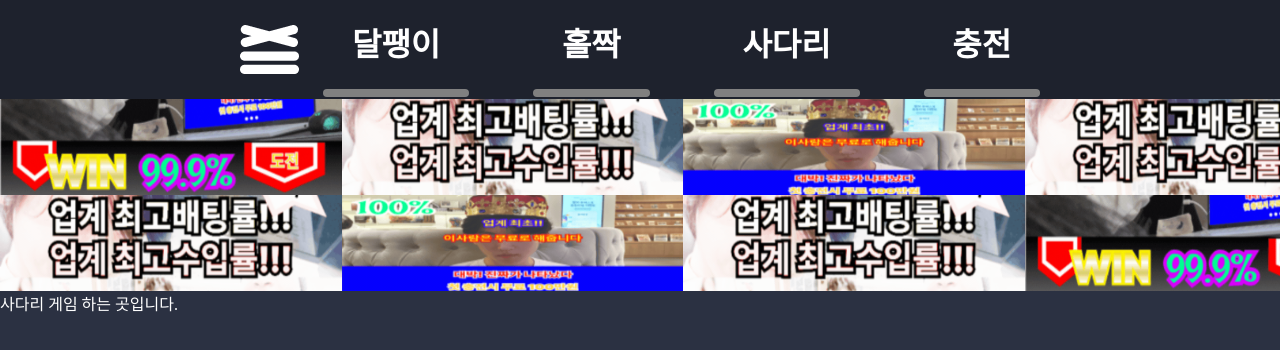
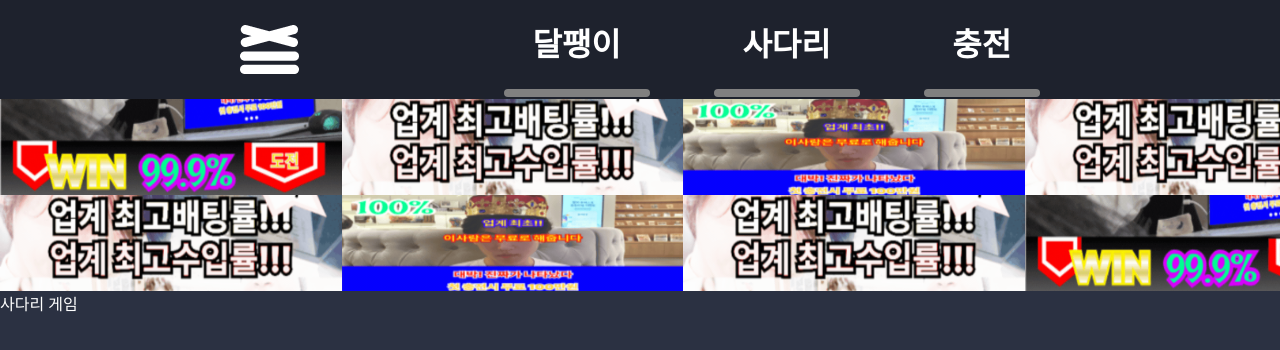
Before and after one commit to Gaft-sdhs/no-gambling-front, a React (Vite) app: page /Ladder in a window 1280 px wide. Shown: the top 350 px of the page. Built offline with nearby package versions, Linux system fonts and the light colour scheme.

Commit message:
홀짝 제거

```diff
--- a/src/App.jsx
+++ b/src/App.jsx
@@ -1,9 +1,8 @@
 import Header from "./components/header/Header";
 import Index from "./pages/Index";
 import Snail from "./pages/Snail";
+import Store from "./pages/Store";
 import Ladder from "./pages/Ladder";
-import Sniffling from "./pages/Sniffling"
-import Store from "./pages/Store";
 import Script from "./Script";
 import { Route,Routes } from "react-router-dom";
 
@@ -16,7 +15,6 @@ function App() {
       <Routes>
         <Route path="/" element={<Index />}/>
         <Route path="/snail" element={<Snail />}/>
-        <Route path="/Sniffling" element={<Sniffling />}/>
         <Route path="/Ladder" element={<Ladder />}/>
         <Route path="/Store" element={<Store />}/>
       </Routes>
--- a/src/components/header/Header.jsx
+++ b/src/components/header/Header.jsx
@@ -11,7 +11,6 @@ const Header = () => {
         </div>
         <div className="nav">
           <HeaderItem name={"달팽이"} link={"/snail"}/>
-          <HeaderItem name={"홀짝"} link={"/sniffling"}/>
           <HeaderItem name={"사다리"} link={"/ladder"}/>
           <HeaderItem name={"충전"} link={"/store"}/>
         </div>
--- a/src/components/main/Main.jsx
+++ /dev/null
@@ -1,15 +0,0 @@
-import "./css/content.css"
-import Slider from "./Sliders";
-import Ranking from "./Ranking";
-
-const Main = ()=>{
-  return (
-    <main className="index">
-      <section className="container">
-        <Slider />
-        <Ranking />
-      </section>
-    </main>
-  )
-}
-export default Main;
--- a/src/pages/Index.jsx
+++ b/src/pages/Index.jsx
@@ -1,8 +1,16 @@
-import Main from "../components/main/Main";
+import "./css/index.css"
+import Ranking from "../components/main/Ranking";
+import Sliders from "../components/main/Sliders";
+
 
 const Index = ()=>{
   return (
-    <Main/>
+    <main className="index">
+      <section className="container">
+        <Sliders />
+        <Ranking />
+      </section>
+    </main>
   )
 }
 export default Index;
--- a/src/pages/Ladder.jsx
+++ b/src/pages/Ladder.jsx
@@ -1,8 +1,9 @@
-const Ladder = ()=>{
+const Ladder = () => {
   return (
     <div style={{color:"white"}}>
-      사다리 게임 하는 곳입니다.
+      사다리 게임
     </div>
   )
 }
+
 export default Ladder;
--- a/src/pages/Sniffling.jsx
+++ /dev/null
@@ -1,8 +0,0 @@
-const Sniffling = ()=>{
-  return (
-    <div style={{color:"white"}}>
-      여기는 홀짝 구간
-    </div>
-  )
-}
-export default Sniffling;
```
Also changed, not shown: src/pages/NotFound.jsx (added, +8 -0 lines), src/pages/css/index.css (renamed from src/components/main/css/content.css).
